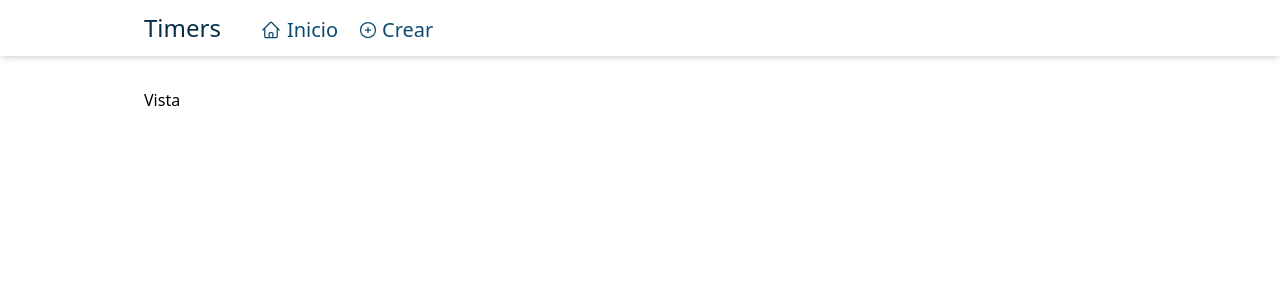
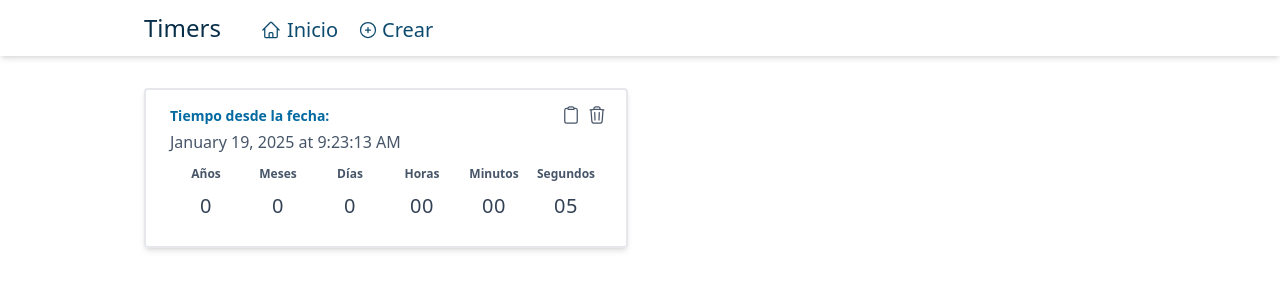
Before and after one commit to franlopezm/countdown, a React (Vite) app: page /view in a window 1280 px wide. Shown: the top 300 px of the page. Built offline with nearby package versions, Linux system fonts and the light colour scheme.

Commit message:
feat: Add FullScreenView

```diff
--- a/src/App.tsx
+++ b/src/App.tsx
@@ -2,6 +2,7 @@ import { ROUTES } from './config/constants'
 import { RouteSwitch, Route } from './Router'
 import Navbar from './Navbar'
 import HomeView from './HomeView'
+import FullScreenView from './FullScreenView'
 
 function App() {
   return (
@@ -20,7 +21,7 @@ function App() {
           />
           <Route
             path={ROUTES.view}
-            component={<div>Vista</div>}
+            component={<FullScreenView />}
           />
         </RouteSwitch>
       </div>
--- a/src/DateContainer/components/DateItem/index.tsx
+++ b/src/DateContainer/components/DateItem/index.tsx
@@ -4,6 +4,7 @@ import CopyClipBoardButton from '../../../Buttons/CopyClipBoardButton'
 import FullScreenButton from '../../../Buttons/FullScreenButton'
 import TrashButton from '../../../Buttons/TrashButton'
 import CardNumber from './CardNumber'
+import { routerUtils } from '../../../Router'
 
 interface DateItemProps {
   duration: DurationObject
@@ -13,7 +14,7 @@ interface DateItemProps {
   fullScreenPath?: string
   isDisabled?: boolean
   onDelete?: () => void
-  shareUrl?: string
+  sharePath?: string
 }
 
 const getTitle = ({ title, type }: { title?: string, type?: TimeBetweenType }): string => {
@@ -27,7 +28,7 @@ const getTitle = ({ title, type }: { title?: string, type?: TimeBetweenType }):
 export const DateItem = (props: DateItemProps) => {
   const {
     title, dateText, duration, isDisabled = false, onDelete,
-    shareUrl, type, fullScreenPath
+    sharePath, type, fullScreenPath
   } = props
 
   const className = isDisabled
@@ -86,7 +87,7 @@ export const DateItem = (props: DateItemProps) => {
       </div>
 
       {
-        onDelete || shareUrl || fullScreenPath ? (
+        onDelete || sharePath || fullScreenPath ? (
           <div
             className='absolute top-3 right-4'
           >
@@ -99,9 +100,9 @@ export const DateItem = (props: DateItemProps) => {
               ) : null
             }
             {
-              shareUrl ? (
+              sharePath ? (
                 <CopyClipBoardButton
-                  textToCopy={shareUrl}
+                  textToCopy={routerUtils.getURL(sharePath)}
                   title='Copiar enlace para compartir'
                   size='size-5'
                 />
--- a/src/DateContainer/components/DateList.tsx
+++ b/src/DateContainer/components/DateList.tsx
@@ -2,7 +2,6 @@ import { useDateContext } from '../hooks/useDateContext'
 import { DateAndTime } from '../../services/DateAndTime'
 import { DateItem } from './DateItem'
 import { NotFoundTimer } from '../../NotFoundTimer'
-import { routerUtils } from '../../Router'
 
 interface DateListProps {
   date: DateAndTime
@@ -39,7 +38,7 @@ export const DateList = (props: DateListProps) => {
               duration={duration}
               isDisabled={itemType !== type}
               onDelete={() => removeDate(id)}
-              shareUrl={routerUtils.getURL(viewPath)}
+              sharePath={viewPath}
             />
           )
         })
--- /dev/null
+++ b/src/FullScreenView/FullScreenContainer.tsx
@@ -0,0 +1,44 @@
+import { useCallback } from 'react'
+
+import useTimer from '../shared/hooks/useTimer'
+import { DateContextItem } from '../DateContainer/context/DateContext'
+import { DateAndTime } from '../services/DateAndTime'
+import { DateItem } from '../DateContainer/components/DateItem'
+
+interface FullScreenContainerProps {
+  dateItem: DateContextItem
+  onDelete: (id: string) => void
+}
+
+const FullScreenContainer = (props: FullScreenContainerProps) => {
+  const { dateItem, onDelete } = props
+  const { date, id, title, type, viewPath } = dateItem
+
+  const [currentDate] = useTimer()
+
+  const onDeleteDate = useCallback(
+    () => {
+      onDelete(id)
+    }, [id, onDelete]
+  )
+
+  const durationInfo = DateAndTime.durationFromDate(currentDate, date)
+
+  return (
+    <div
+      className=''
+    >
+      <DateItem
+        isDisabled={type !== durationInfo.type}
+        dateText={date.format()}
+        title={title}
+        type={type}
+        duration={durationInfo.duration}
+        onDelete={onDeleteDate}
+        sharePath={viewPath}
+      />
+    </div>
+  )
+}
+
+export default FullScreenContainer
--- /dev/null
+++ b/src/FullScreenView/index.tsx
@@ -0,0 +1,66 @@
+import { useEffect, useState } from 'react'
+
+import { DateContextItem } from '../DateContainer/context/DateContext'
+import { useDateContext } from '../DateContainer/hooks/useDateContext'
+import { DateAndTime } from '../services/DateAndTime'
+import { TimeBetweenType } from '../services/DateAndTime/interfaces'
+import FullScreenContainer from './FullScreenContainer'
+
+const FullScreenView = () => {
+  const { dates, removeDate } = useDateContext()
+
+  const [state, setState] = useState<DateContextItem>()
+
+  useEffect(
+    () => {
+      const search = window.location.search
+
+      const params = new URLSearchParams(search.substring(1))
+      const id = params.get('id')
+
+      // Check Date exists in current storage
+      if (id) {
+        const date = dates.find(elem => {
+          return elem.id === id
+        })
+
+        if (date) {
+          setState({
+            ...date
+          })
+          return
+        }
+      }
+
+      // Date not exists in current storage
+      const date = params.get('date') || ''
+      const timezone = params.get('timezone') || ''
+      const title = params.get('title') || ''
+      const type = params.get('type') as TimeBetweenType || 'since'
+
+      const dateTime = new DateAndTime(date, timezone)
+      const viewPath = `${window.location.pathname}${search}`
+
+      setState({
+        title, type, viewPath,
+        id: '',
+        date: dateTime,
+      })
+    }, [dates]
+  )
+
+  return (
+    <div>
+      {
+        state ? (
+          <FullScreenContainer
+            dateItem={state}
+            onDelete={removeDate}
+          />
+        ) : null
+      }
+    </div>
+  )
+}
+
+export default FullScreenView
```
Also changed, not shown: src/Buttons/CopyClipBoardButton/index.tsx (+4 -4 lines).
